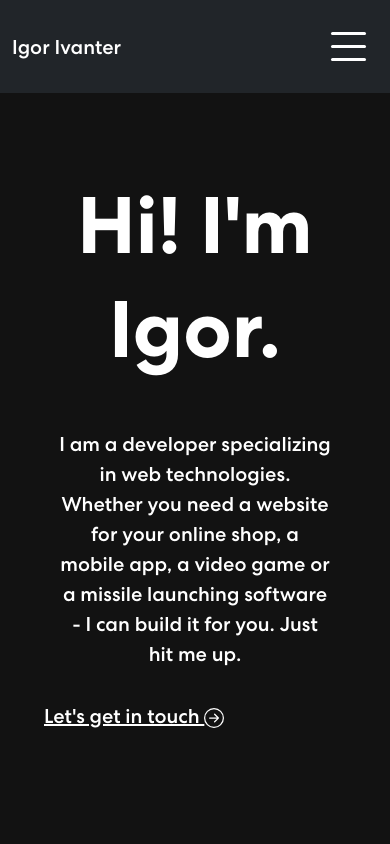
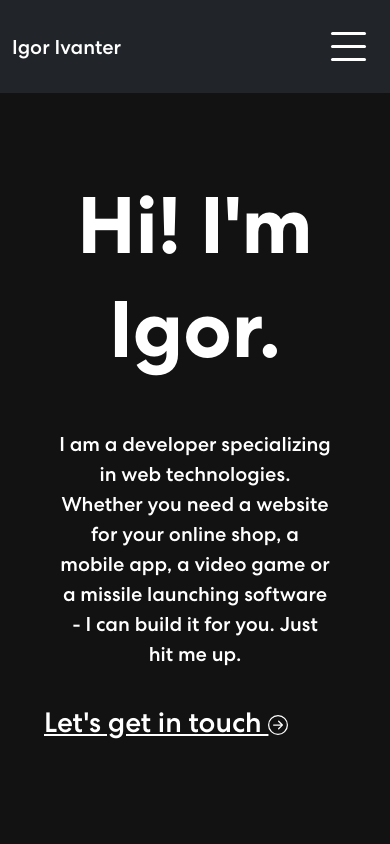
Before and after one commit to IgorIvanter/portfolio-website, a React (Create React App) app: page / in a window 390 px wide. Shown: the top 844 px of the page. Built offline with nearby package versions, Linux system fonts and the light colour scheme.

Commit message:
make lets get in touch link bigger on mobiile

```diff
--- a/src/App.css
+++ b/src/App.css
@@ -218,6 +218,9 @@ span.navbar-text {
 	body {
 		font-size: 1.25rem;
 	}
+	.lets-get-in-touch-button {
+		font-size: 1.75rem;
+	}
 	.project-modal-button, .close-project-modal-button {
 		font-size: 1.25rem;
 		padding: 0.75rem;
--- a/src/components/Banner.js
+++ b/src/components/Banner.js
@@ -29,7 +29,9 @@ function Banner() {
 
                         </p>
                         <a href="#contact">
-                            <button style={{
+                            <button
+                                className="lets-get-in-touch-button"
+                                style={{
                                     backgroundColor: "inherit",
                                     color: "white",
                                     textDecoration: "underline",
```
Lines whose indentation alone changed are shown as unchanged.
